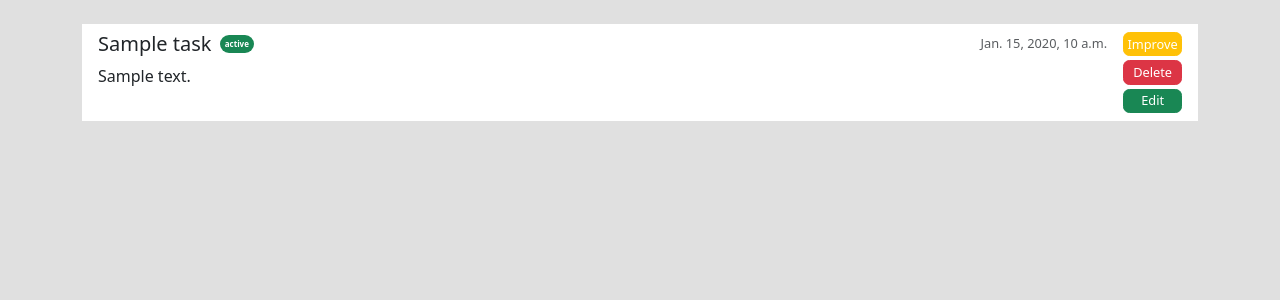
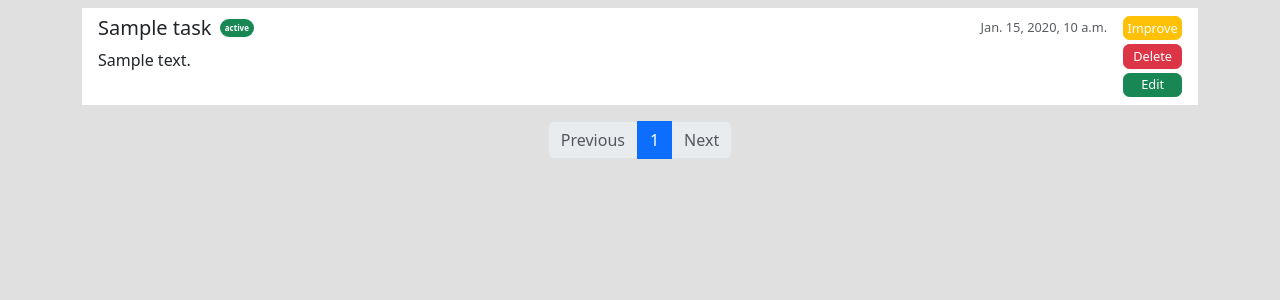
Before and after one commit to izakh13/taskly, a Django app: template tasks/templates/tasks/task_list.html in a window 1280 px wide. Shown: the part 56-356 px from the top of the page. Run offline with Django 5.2, Linux system fonts and the light colour scheme; the template is opened without the code that fills it: most values are stand-ins (such as "Sample title", 1, 10 or a date in 2020).

Commit message:
Add pagination

```diff
--- a/tasks/templates/tasks/task_list.html
+++ b/tasks/templates/tasks/task_list.html
@@ -17,8 +17,8 @@
 </style>
 {% endblock %}
 {% block content %}
-<ul class="list-group list-group-flush" style="max-height: 85vh; overflow-y: auto;">
-    {% for task in tasks %}
+<ul class="list-group list-group-flush" style="max-height: 81vh; overflow-y: auto;">
+    {% for task in page_obj %}
         <li class="list-group-item d-flex align-items-start gap-3">
             <!-- left side -->
             <div class="flex-grow-1">
@@ -49,4 +49,31 @@
         </li>
     {% endfor %}
 </ul>
+<nav aria-label="pagination" class="p-3">
+  <ul class="pagination justify-content-center">
+    {% if page_obj.has_previous %}
+        <li class="page-item">
+            <a class="page-link" href="?page={{ page_obj.previous_page_number }}">Previous</a>
+        </li>
+    {% else %}
+        <li class="page-item disabled">
+            <a class="page-link">Previous</a>
+        </li>
+    {% endif %}
+
+    {% for p in page_range %}
+        <li class="page-item {% if p == page_obj.number %}active {% endif %}"><a class="page-link" href="?page={{ p }}">{{ p }}</a></li>
+    {% endfor %}
+
+    {% if page_obj.has_next %}
+        <li class="page-item">
+            <a class="page-link" href="?page={{ page_obj.next_page_number }}">Next</a>
+        </li>
+    {% else %}
+        <li class="page-item disabled">
+            <a class="page-link">Next</a>
+        </li>
+    {% endif %}
+  </ul>
+</nav>
 {% endblock %}
--- a/templates/base.html
+++ b/templates/base.html
@@ -39,7 +39,7 @@
         </div>
         {% endfor %}
     </div>
-    <div class="container mt-4">
+    <div class="container mt-2">
         {% block content%}
         {% endblock %}
     </div>
```
Also changed, not shown: tasks/views.py (+6 -1 lines).
